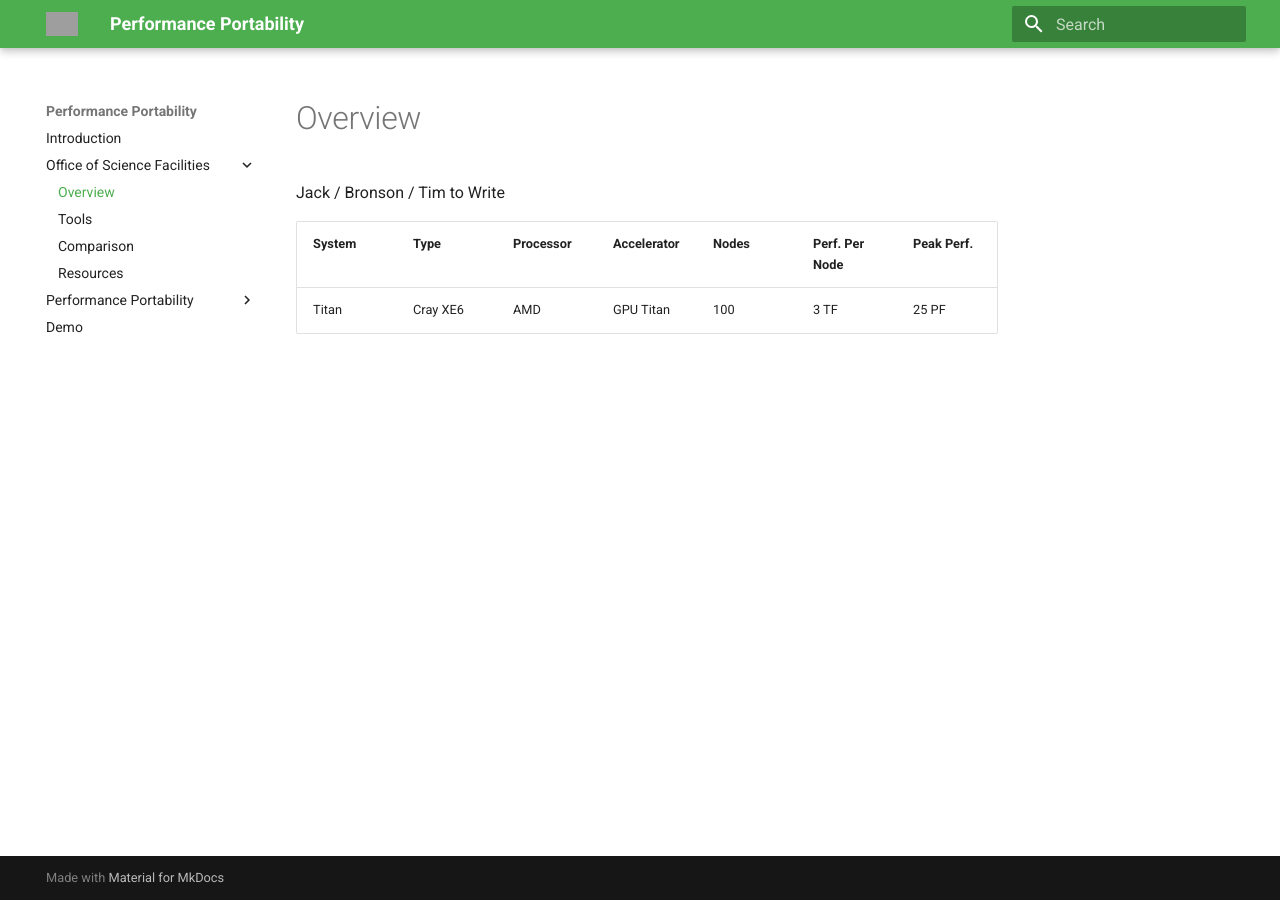
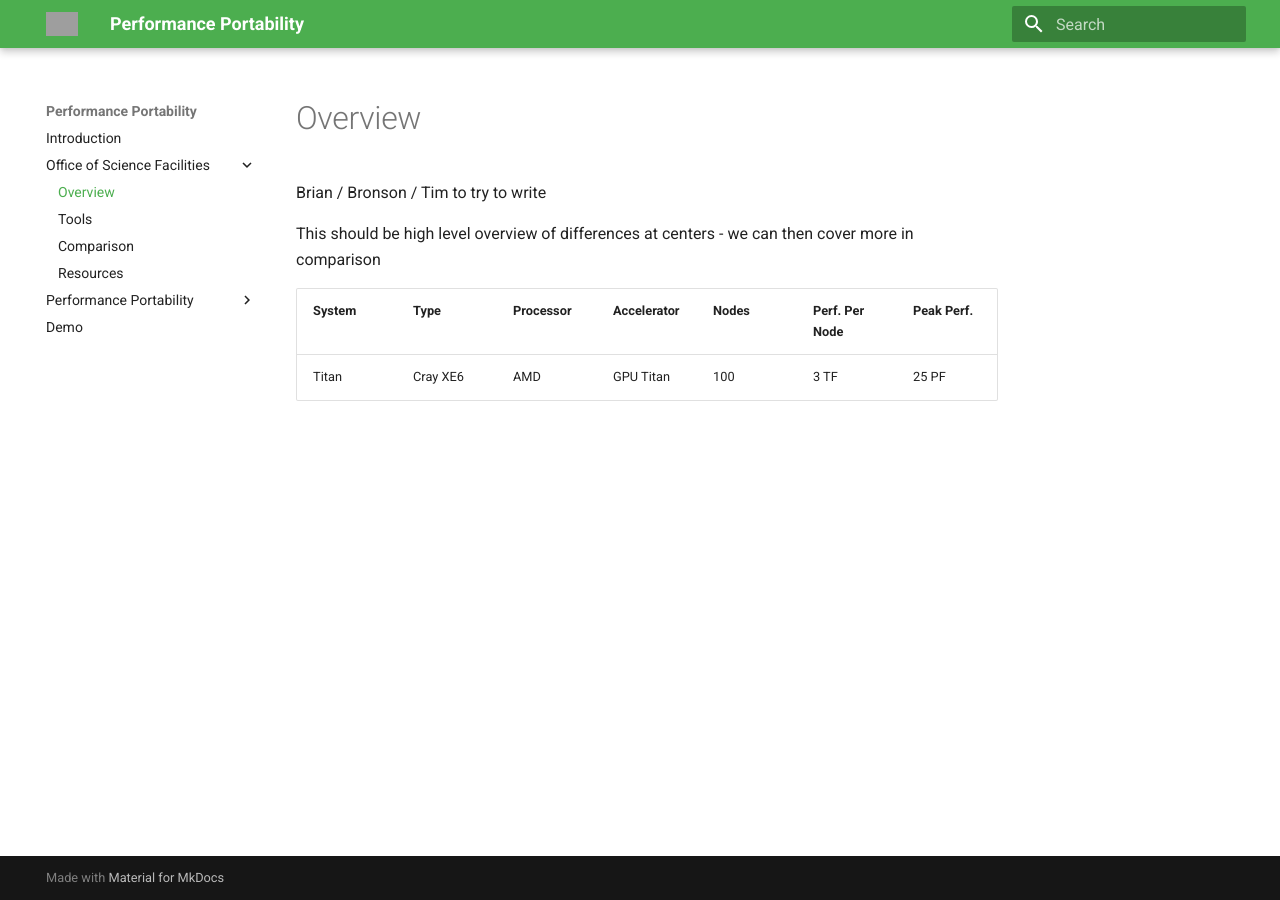
Before and after one commit to jrdeslippe/perfportsite, an MkDocs documentation site: the page built from docs/facilities/overview.md, in a window 1280 px wide. Built offline with MkDocs 1.6.1 and Material for MkDocs 9.7.7, drawn with Linux system fonts in a browser that asks for light colours; old or Windows-style settings are respelled for this version of MkDocs; grey boxes are pictures that could not be loaded.

Commit message:
change assignment

```diff
--- a/docs/facilities/overview.md
+++ b/docs/facilities/overview.md
@@ -1,4 +1,6 @@
-Jack / Bronson / Tim to Write
+Brian / Bronson / Tim to try to write
+
+This should be high level overview of differences at centers - we can then cover more in comparison
 
 
 | System   | Type     | Processor   | Accelerator   | Nodes  | Perf. Per Node  | Peak Perf. |
```
